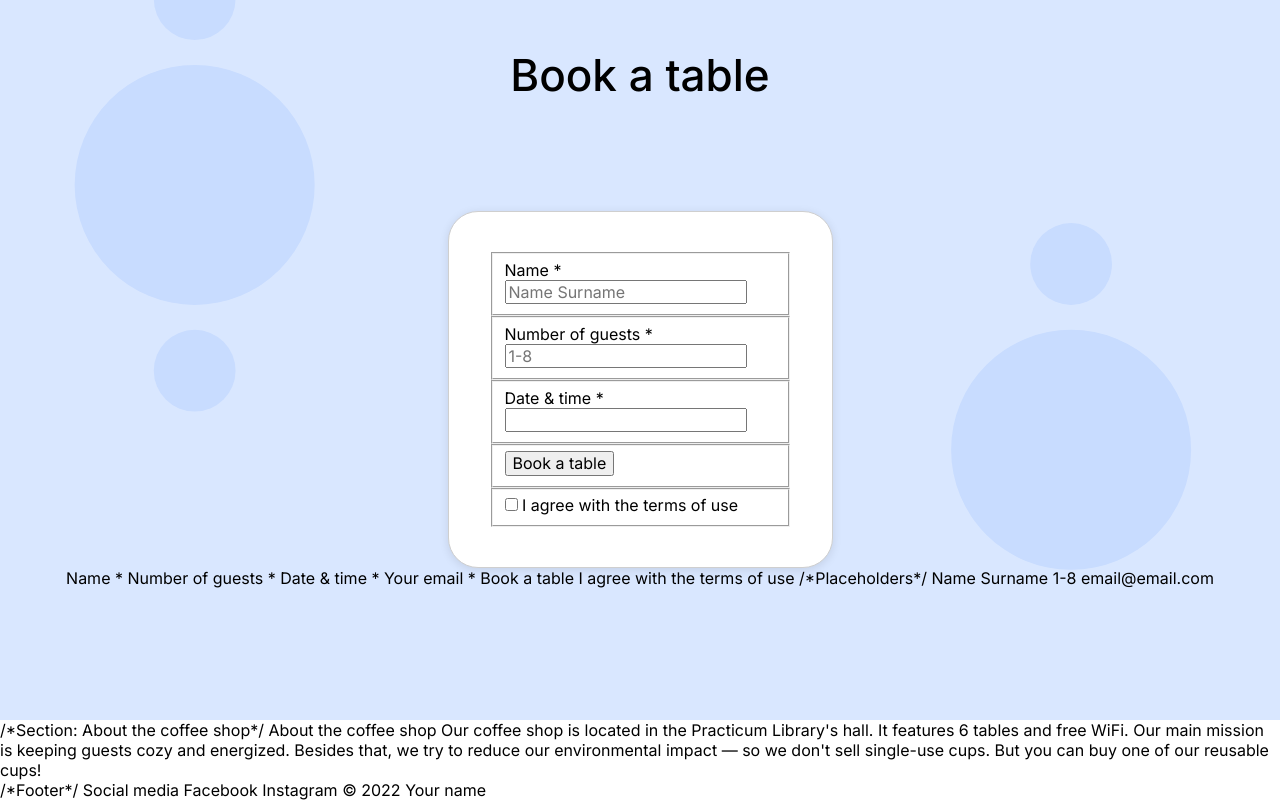
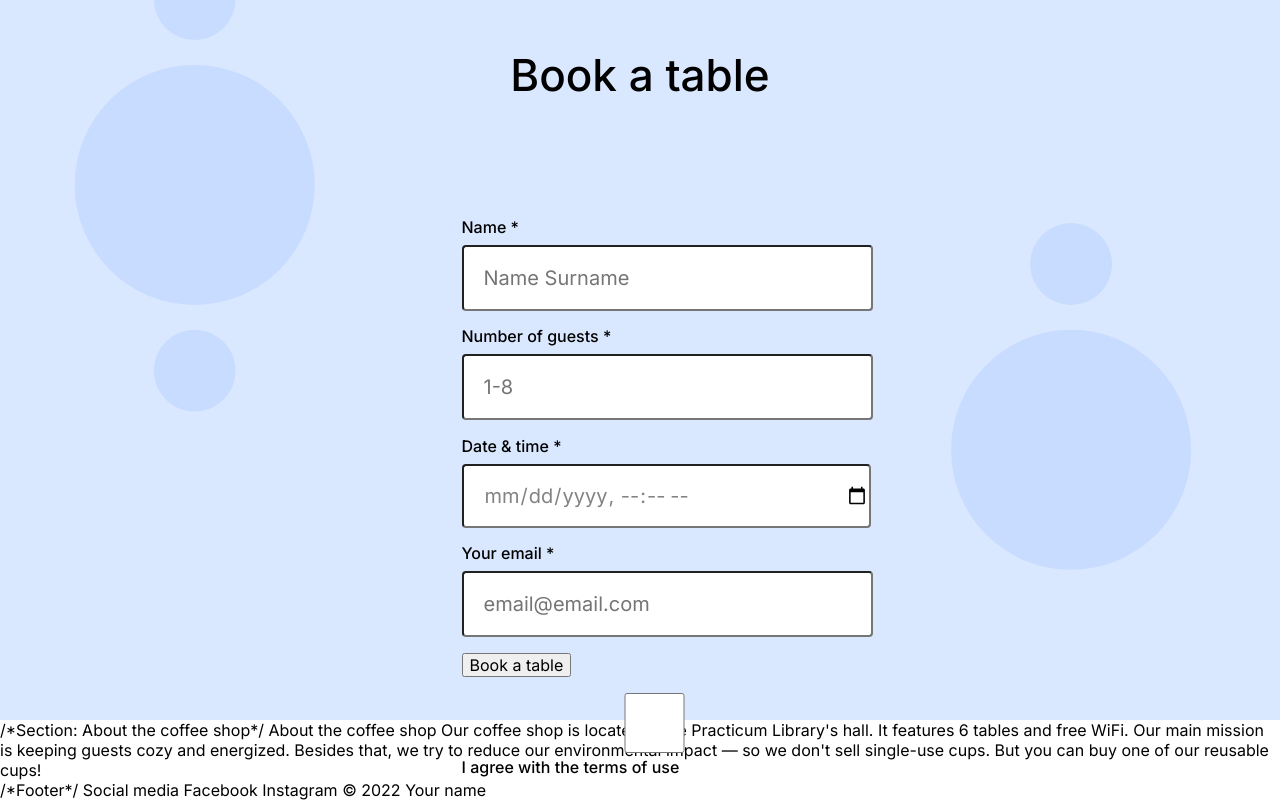
Before and after one commit to cyberbios/se_project_coffeeshop, a plain HTML site: page index.html in a window 1280 px wide. Shown: the part 2780-3580 px from the top of the page. Drawn offline with Linux system fonts and the light colour scheme.

Commit message:
Worked at booking form table

```diff
--- a/index.html
+++ b/index.html
@@ -261,49 +261,68 @@
                 <label for="name" class="form__label">Name *</label>
                 <input
                   type="text"
+                  required
                   class="form__input"
                   id="name"
                   name="name"
                   placeholder="Name Surname"
                 />
               </fieldset>
-                <fieldset class="form__fieldset"
-                <label for="guests" class="form__label">Number of guests *</label>
+              <fieldset class="form__fieldset">
+                <label for="guests" class="form__label"
+                  >Number of guests *</label
+                >
                 <input
                   type="number"
+                  required
                   class="form__input"
                   id="guests"
                   name="guests"
                   placeholder="1-8"
                 />
               </fieldset>
-              <fieldset class="form__fieldset"
+              <fieldset class="form__fieldset">
                 <label for="date" class="form__label">Date & time *</label>
                 <input
-                  type="datetime"
+                  type="datetime-local"
+                  required
                   class="form__input"
                   id="date"
                   name="date"
+                  placeholder="mm/dd/yyyy --:-- --"
                 />
               </fieldset>
               <fieldset class="form__fieldset">
-                <button type="submit" class="form__button">Book a table</button>
+                <label for="email" class="form__label">Your email *</label>
+                <input
+                  type="email"
+                  required
+                  class="form__input"
+                  id="email"
+                  name="email"
+                  placeholder="email@email.com"
+                />
+              </fieldset>
+              <div class="reservation__form_footer">
+                <fieldset class="form__fieldset">
+                  <button type="submit" class="form__button">
+                    Book a table
+                  </button>
                 </fieldset>
                 <fieldset class="form__fieldset">
                   <input
                     type="checkbox"
                     class="form__input form__input-checkbox"
-                  name="remember-me"
-                  id="remember-me"
+                    name="agree"
+                    id="agree"
                   />
-                <label for="remember-me" class="form__label">I agree with the terms of use</label>
+                  <label for="agree" class="form__label"
+                    >I agree with the terms of use</label
+                  >
                 </fieldset>
+              </div>
             </form>
           </div>
-
-            Name * Number of guests * Date &
-          time * Your email * Book a table I agree with the terms of use
-          /*Placeholders*/ Name Surname 1-8 email@email.com
         </section>
         <section class="about">
           /*Section: About the coffee shop*/ About the coffee shop Our coffee
--- a/pages/index.css
+++ b/pages/index.css
@@ -318,7 +318,7 @@ body {
 }
 
 .title__reserve {
-  font-family: Inter;
+  font-family: "Inter";
   font-style: normal;
   font-weight: 500;
   font-size: 44px;
@@ -329,17 +329,61 @@ body {
   display: flex;
   justify-content: center;
   align-items: center;
+  flex-direction: column;
 }
 
 .form {
   margin: 0 auto;
   max-width: 385px;
   max-height: 536px;
-  background: #ffffff;
-  border: 1px solid #cfcfcf;
+  background: transparent;
   box-sizing: border-box;
-  box-shadow: 0px 2px 10px rgba(0, 0, 0, 0.1);
-  border-radius: 30px;
-  padding: 40px;
   font-family: "Inter", sans-serif;
 }
+
+.form__fieldset {
+  border: none;
+  align-items: center;
+}
+
+.form__label {
+  font-family: "Inter";
+  font-style: normal;
+  font-weight: 500;
+  font-size: 16px;
+  line-height: 20px;
+  display: block;
+  margin-bottom: 8px;
+}
+
+.form__input {
+  width: 385px;
+  height: 60px;
+  padding-left: 20px;
+  border-radius: 4px;
+  font-family: "Inter";
+  font-style: normal;
+  font-weight: normal;
+  font-size: 20px;
+  line-height: 30px;
+  color: #838383;
+}
+
+.reservation__form_footer {
+  margin: 0 auto;
+  max-width: 385px;
+  box-sizing: border-box;
+  align-items: center;
+}
+
+.form__button [type="submit"] {
+  width: 385px;
+  height: 60px;
+  font-family: "Inter";
+  color: #fff;
+  font-style: normal;
+  font-weight: 500;
+  background-color: #2f71e5;
+  font-size: 16px;
+  line-height: 20px;
+}
```
Lines whose indentation alone changed are shown as unchanged.
